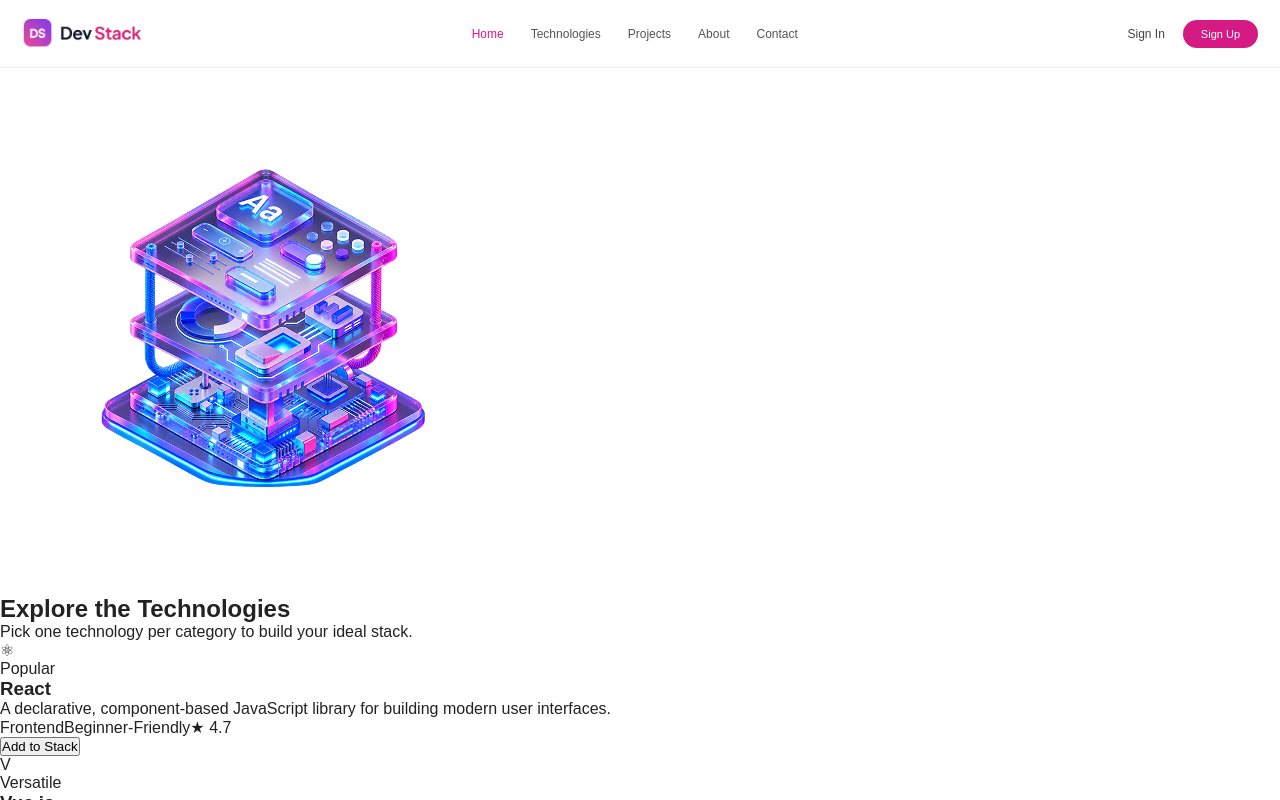
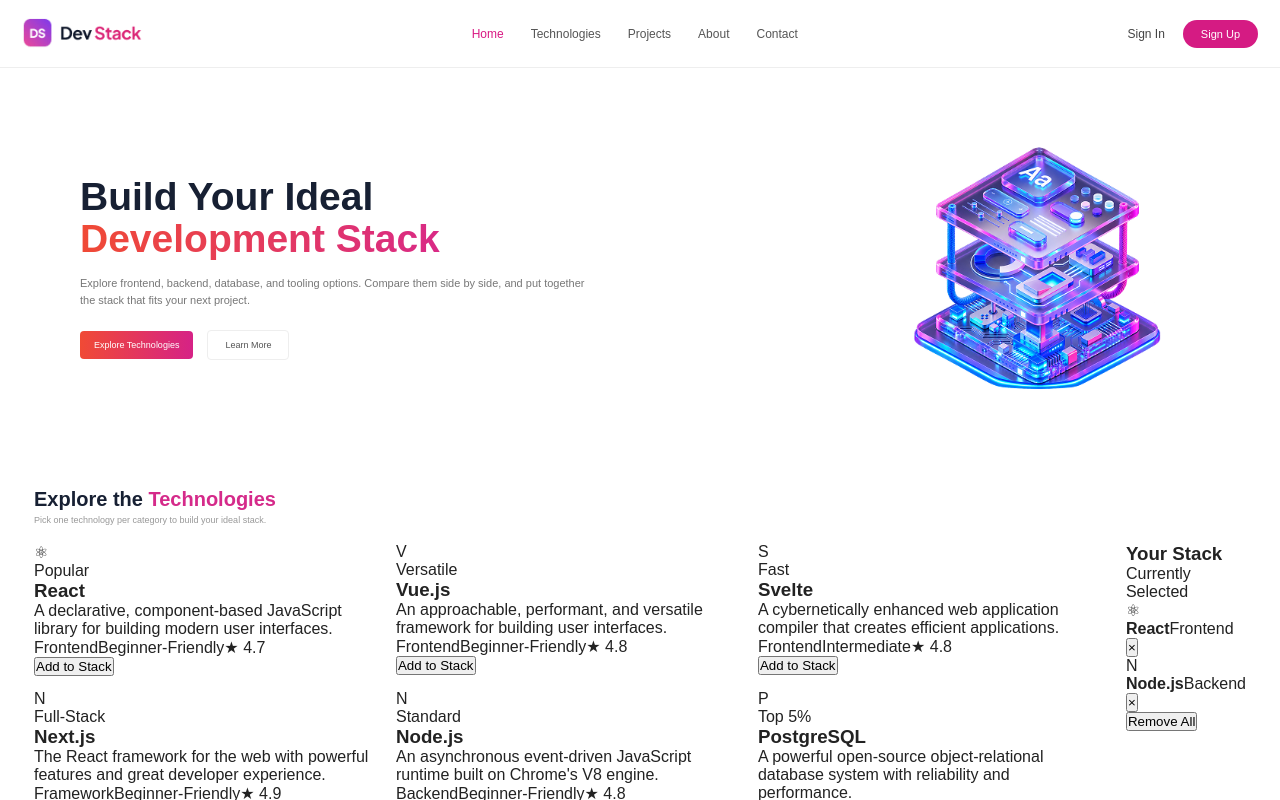
Before and after one commit to rakib006210/Dev-Stack, a React (Vite) app: page / in a window 1280 px wide. Shown: the top 800 px of the page. Built offline with nearby package versions, Linux system fonts and the light colour scheme.

Commit message:
Update website

```diff
--- a/src/App.css
+++ b/src/App.css
@@ -112,3 +112,207 @@
 
   cursor: pointer;
 }
+
+
+.hero-section {
+  width: 100%;
+
+  padding-top: 68px;
+
+  background: #ffffff;
+}
+
+.hero-inner {
+  width: calc(100% - 68px);
+
+  margin: 0 80px;
+
+  min-height: 360px;
+
+  display: flex;
+  align-items: center;
+  justify-content: space-between;
+}
+
+
+/* Left */
+
+.hero-left {
+  width: 54%;
+}
+
+.hero-left h1 {
+  margin: 0;
+
+  color: #172033;
+
+  font-size: 39px;
+  font-weight: 700;
+
+  line-height: 1.08;
+}
+
+.hero-left h1 span {
+  display: block;
+
+  background: linear-gradient(
+    90deg,
+    #f04a35 0%,
+    #d92a86 55%,
+    #8e32d9 100%
+  );
+
+  -webkit-background-clip: text;
+  background-clip: text;
+
+  -webkit-text-fill-color: transparent;
+  color: transparent;
+}
+
+.hero-left p {
+  width: 520px;
+
+  max-width: 100%;
+
+  margin-top: 14px;
+
+  color: #777777;
+
+  font-size: 11px;
+
+  line-height: 1.6;
+}
+
+
+
+
+.hero-buttons {
+  display: flex;
+  align-items: center;
+
+  gap: 14px;
+
+  margin-top: 20px;
+}
+
+.explore-button {
+  border: none;
+
+  padding: 9px 14px;
+
+  border-radius: 4px;
+
+  background: linear-gradient(
+    90deg,
+    #f04a35,
+    #d62286
+  );
+
+  color: #ffffff;
+
+  font-size: 9px;
+
+  cursor: pointer;
+}
+
+.learn-button {
+  padding: 9px 17px;
+
+  border: 1px solid #eeeeee;
+
+  border-radius: 4px;
+
+  background: #ffffff;
+
+  color: #555555;
+
+  font-size: 9px;
+
+  cursor: pointer;
+}
+
+
+
+
+.hero-right {
+  width: 42%;
+
+  display: flex;
+  align-items: center;
+  justify-content: center;
+}
+
+.hero-right img {
+  width: 400px;
+
+  max-width: 100%;
+
+  height: auto;
+
+  display: block;
+}
+
+
+
+
+.technologies-section {
+  width: 100%;
+
+  padding: 20px 34px 80px;
+
+  background: #ffffff;
+}
+
+
+/* Section Title */
+
+.section-title {
+  margin-bottom: 18px;
+}
+
+.section-title h2 {
+  margin: 0;
+
+  color: #172033;
+
+  font-size: 20px;
+
+  font-weight: 700;
+}
+
+.section-title h2 span {
+  color: #d52a8a;
+}
+
+.section-title p {
+  margin-top: 4px;
+
+  color: #999999;
+
+  font-size: 9px;
+}
+
+
+
+
+.technology-area {
+  width: 100%;
+
+  display: flex;
+  align-items: flex-start;
+
+  gap: 20px;
+}
+
+
+
+
+.technology-grid {
+  width: 100%;
+
+  display: grid;
+
+  grid-template-columns: repeat(3, minmax(0, 1fr));
+
+  gap: 14px;
+}
```
